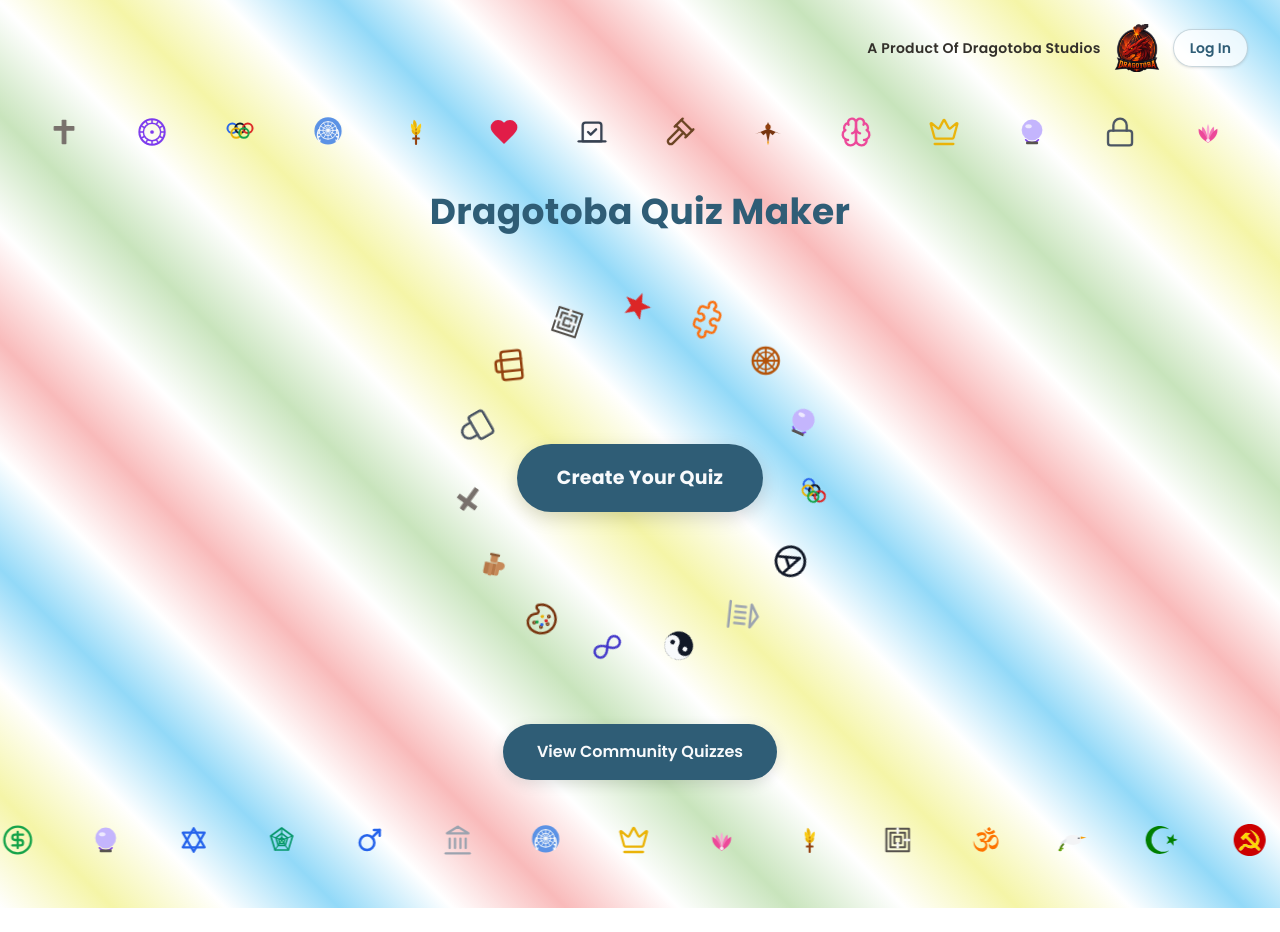
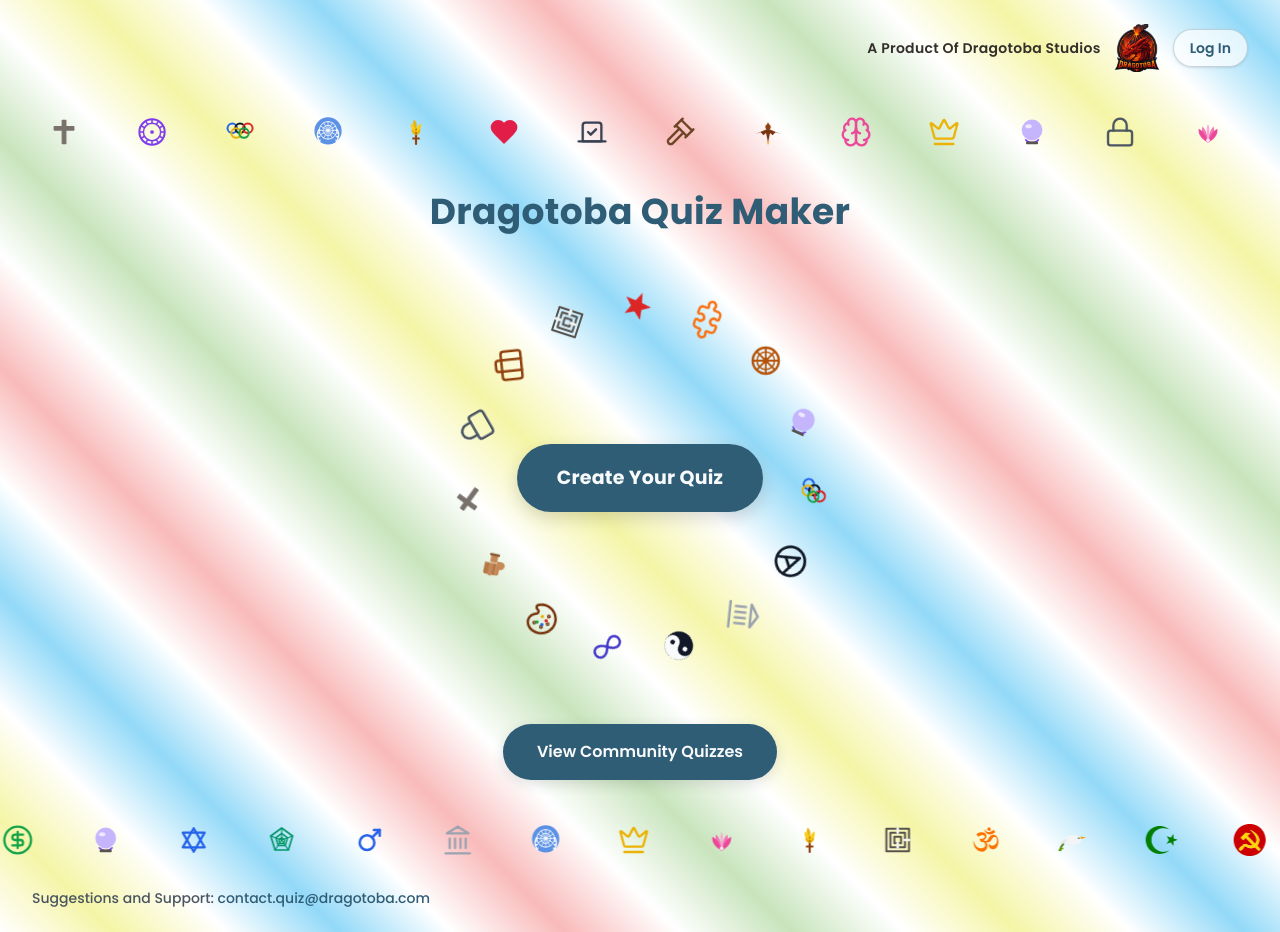
Before and after one commit to dragotoba/dragotoba-quiz-maker, a React (Vite) app in the folder app/: page / in a window 1280 px wide. Before the commit the page ends 908 px from the top, so only its background shows below. Built offline with nearby package versions, Linux system fonts and the light colour scheme.

Commit message:
ui-fixxes

```diff
--- a/app/src/index.css
+++ b/app/src/index.css
@@ -37,10 +37,10 @@
 
 @keyframes qh-marquee {
   from {
-    transform: translateX(-50%);
+    transform: translateX(calc(-1 * var(--qh-marquee-shift, 0px)));
   }
   to {
-    transform: translateX(0%);
+    transform: translateX(0);
   }
 }
 
@@ -67,14 +67,18 @@
   animation: qh-spin-rev 42s linear infinite;
 }
 
+.qh-marquee-track {
+  display: flex;
+  width: max-content;
+  will-change: transform;
+}
+
 .qh-marquee-slow {
   animation: qh-marquee 34s linear infinite;
-  will-change: transform;
 }
 
 .qh-marquee-fast {
   animation: qh-marquee 30s linear infinite;
-  will-change: transform;
 }
 
 @media (max-width: 480px) {
--- a/app/src/pages/Community.tsx
+++ b/app/src/pages/Community.tsx
@@ -66,12 +66,14 @@
   tags: string[];
   singleLine?: boolean;
 }) {
-  if (tags.length === 0) return null;
+  if (tags.length === 0) {
+    return singleLine ? <div className="mt-2 h-6" aria-hidden /> : null;
+  }
   return (
     <div
       className={
         singleLine
-          ? "mt-2 flex max-h-6 flex-wrap gap-1.5 overflow-hidden"
+          ? "mt-2 flex h-6 max-h-6 flex-wrap gap-1.5 overflow-hidden"
           : "mt-2 flex flex-wrap gap-1.5"
       }
     >
@@ -585,9 +587,7 @@
                         </>
                       ) : null}
                     </div>
-                    {quizTags(quiz).length > 0 ? (
-                      <TagPills tags={quizTags(quiz)} singleLine />
-                    ) : null}
+                    <TagPills tags={quizTags(quiz)} singleLine />
                   </div>
                 </Link>
               </li>
--- a/app/src/pages/Index.tsx
+++ b/app/src/pages/Index.tsx
@@ -1,4 +1,4 @@
-import { useEffect, useState } from "react";
+import { useEffect, useRef, useState, type CSSProperties } from "react";
 import { useNavigate } from "react-router-dom";
 import AccountButton from "@/components/AccountButton";
 import { SymbolIcon } from "@/components/SymbolIcon";
@@ -23,6 +23,78 @@
 const CIRCLE_RADIUS = 172;
 const CIRCLE_COUNT = 15;
 
+function SymbolMarquee({
+  symbols,
+  speed,
+}: {
+  symbols: IconSymbol[];
+  speed: "slow" | "fast";
+}) {
+  const viewportRef = useRef<HTMLDivElement>(null);
+  const segmentRef = useRef<HTMLDivElement>(null);
+  const [copies, setCopies] = useState(2);
+  const [shiftPx, setShiftPx] = useState(0);
+
+  useEffect(() => {
+    const viewport = viewportRef.current;
+    const segment = segmentRef.current;
+    if (!viewport || !segment) return;
+
+    function measure() {
+      const vp = viewportRef.current;
+      const seg = segmentRef.current;
+      if (!vp || !seg) return;
+      const segmentWidth = seg.getBoundingClientRect().width;
+      if (segmentWidth <= 0) return;
+      const viewportWidth = vp.clientWidth;
+      // Enough identical segments that the viewport stays filled after the loop seam.
+      const needed = Math.max(2, Math.ceil(viewportWidth / segmentWidth) + 1);
+      setCopies(needed);
+      setShiftPx(segmentWidth);
+    }
+
+    measure();
+    const ro = new ResizeObserver(measure);
+    ro.observe(viewport);
+    ro.observe(segment);
+    window.addEventListener("resize", measure);
+    return () => {
+      ro.disconnect();
+      window.removeEventListener("resize", measure);
+    };
+  }, [symbols]);
+
+  return (
+    <div ref={viewportRef} className="h-full w-full overflow-hidden">
+      <div
+        className={`qh-marquee-track h-full items-center ${
+          speed === "slow" ? "qh-marquee-slow" : "qh-marquee-fast"
+        }`}
+        style={
+          {
+            "--qh-marquee-shift": `${shiftPx}px`,
+          } as CSSProperties
+        }
+      >
+        {Array.from({ length: copies }, (_, copyIndex) => (
+          <div
+            key={copyIndex}
+            ref={copyIndex === 0 ? segmentRef : undefined}
+            className="flex h-full items-center gap-14 pr-14"
+            aria-hidden={copyIndex > 0}
+          >
+            {symbols.map((sym, i) => (
+              <div key={`${copyIndex}-${sym.id}-${i}`} className="h-8 w-8 shrink-0">
+                <SymbolIcon symbol={sym} />
+              </div>
+            ))}
+          </div>
+        ))}
+      </div>
+    </div>
+  );
+}
+
 export default function Index() {
   const navigate = useNavigate();
   const [sets, setSets] = useState<IconSets | null>(null);
@@ -35,9 +107,6 @@
       bar2Set: shuffle(SYMBOLS).slice(0, half),
     });
   }, []);
-
-  const bar1Items = sets ? [...sets.bar1Set, ...sets.bar1Set] : [];
-  const bar2Items = sets ? [...sets.bar2Set, ...sets.bar2Set] : [];
 
   return (
     <main className="qh-page relative flex min-h-screen w-full flex-col overflow-hidden font-[Poppins,sans-serif]">
@@ -60,14 +129,8 @@
 
       {sets && (
         <>
-          <div className="mt-24 h-[72px] w-full overflow-hidden">
-            <div className="qh-marquee-slow flex h-full w-max items-center gap-14 pr-14">
-              {bar1Items.map((sym, i) => (
-                <div key={`b1-${sym.id}-${i}`} className="h-8 w-8 shrink-0">
-                  <SymbolIcon symbol={sym} />
-                </div>
-              ))}
-            </div>
+          <div className="mt-24 h-[72px] w-full">
+            <SymbolMarquee symbols={sets.bar1Set} speed="slow" />
           </div>
 
           <div className="flex flex-1 flex-col items-center justify-center gap-9 py-6">
@@ -113,15 +176,19 @@
             </button>
           </div>
 
-          <div className="mb-8 h-[72px] w-full overflow-hidden">
-            <div className="qh-marquee-fast flex h-full w-max items-center gap-14 pr-14">
-              {bar2Items.map((sym, i) => (
-                <div key={`b2-${sym.id}-${i}`} className="h-8 w-8 shrink-0">
-                  <SymbolIcon symbol={sym} />
-                </div>
-              ))}
-            </div>
+          <div className="mb-3 h-[72px] w-full">
+            <SymbolMarquee symbols={sets.bar2Set} speed="fast" />
           </div>
+
+          <p className="mb-6 px-8 text-left text-sm text-[#4a5560]">
+            Suggestions and Support:{" "}
+            <a
+              href="mailto:contact.quiz@dragotoba.com"
+              className="font-medium text-[#2f5d76] no-underline hover:underline"
+            >
+              contact.quiz@dragotoba.com
+            </a>
+          </p>
         </>
       )}
     </main>
```
